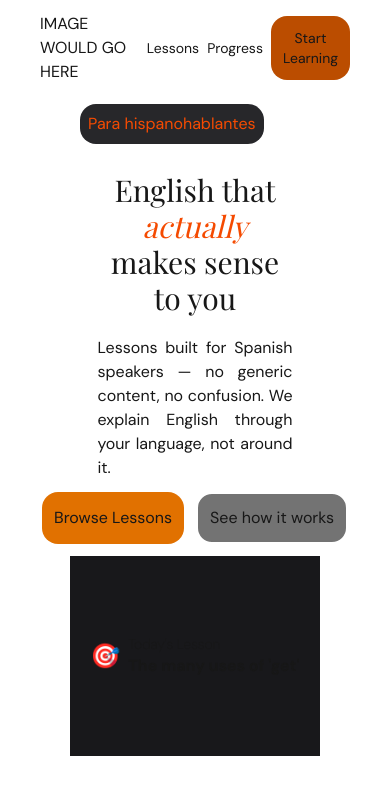
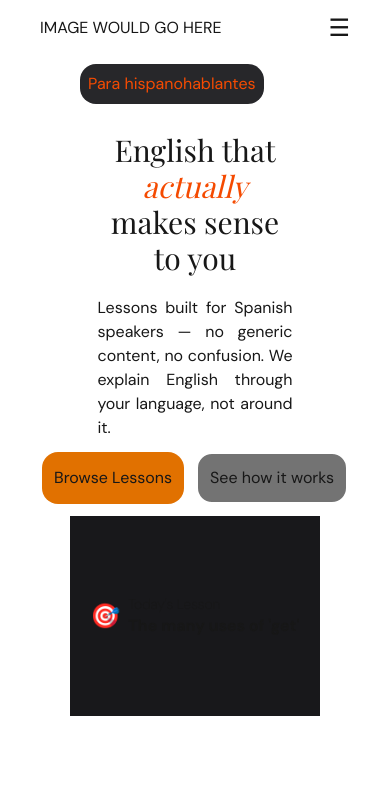
Before and after one commit to DelaO888/ingles-app, a Next.js app: page / in a window 390 px wide. Shown: the top 794 px of the page. Built offline with nearby package versions, Linux system fonts and the light colour scheme; a web font is replaced by a local one.

Commit message:
hamburger menu implementation

```diff
--- a/app/components/Navbar.tsx
+++ b/app/components/Navbar.tsx
@@ -1,14 +1,34 @@
+"use client"
 import Link from "next/link"
+import { useState } from "react"
 
 export default function Navbar(){
+
+const [open, setOpen] = useState(false);
+
     return(
-         <nav className="flex justify-between items-center px-10 mt-3">
+         <nav className="flex justify-between items-center px-10 mt-3 relative">
           <Link href="/" >IMAGE WOULD GO HERE</Link>
-          <ul className="flex gap-2 items-center">
+
+        {/* hamburger button - only visible below md */}
+        <button className="md:hidden text-2xl" onClick={() => setOpen(!open)}>
+            {open ? "X" : "☰"}
+        </button>
+
+          <ul className="hidden md:flex gap-2 items-center">
             <Link className="text-sm md:text-lg" href="/lessons">Lessons</Link>
             <li className="text-sm md:text-lg">Progress</li>
             <button className="bg-amber-700 rounded-2xl p-3 text-sm md:text-lg">Start Learning</button>
           </ul>
+
+        {open && (
+            <ul className="md:hidden absolute top-12 right-0 bg-zinc-900 flex flex-col gap-4 p-6 rounded-xl z-50">
+                <Link href="/lessons" onClick={() => setOpen(false)}>Lessons</Link>
+          <li>Progress</li>
+          <button className="bg-amber-700 rounded-2xl p-3">Start Learning</button>
+            </ul>
+        )}
+
       </nav>
     )
 }
```
